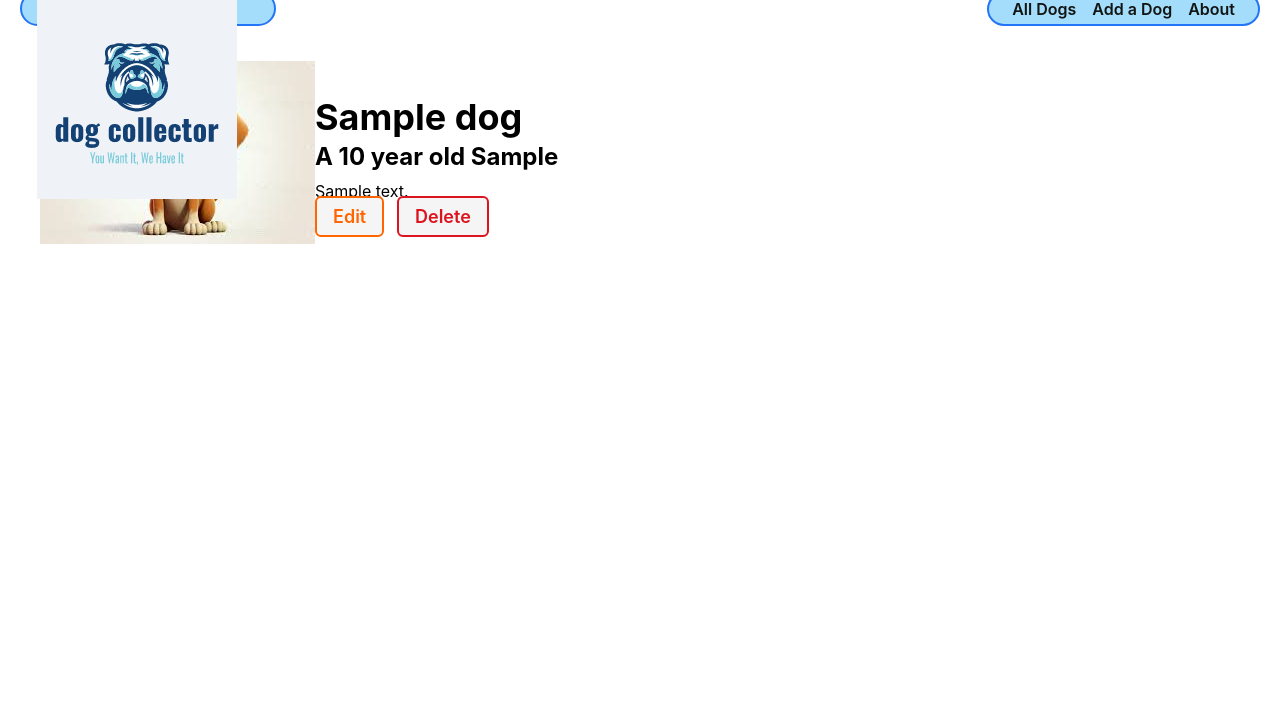
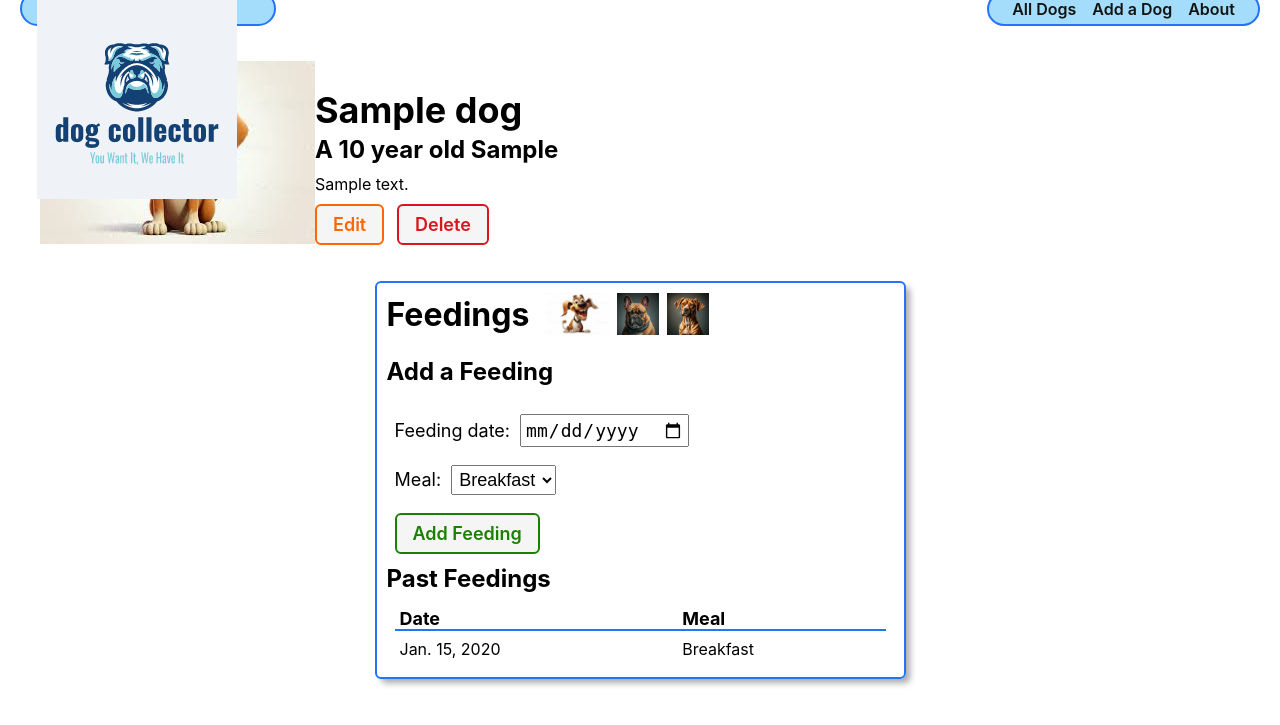
Before and after one commit to RK202024/dogcollector, a Django app: page /dogs/1/ in a window 1280 px wide. Shown: the part 29-754 px from the top of the page. Run offline with Django 5.2, Linux system fonts and the light colour scheme; tables that the repository leaves empty hold one stand-in row (values such as "Sample post").

Commit message:
Dogcollector5

```diff
--- a/main_app/admin.py
+++ b/main_app/admin.py
@@ -1,5 +1,6 @@
 from django.contrib import admin
-from .models import Dog
+from .models import Dog, Feeding
 
 # Register your models here.
 admin.site.register(Dog)
+admin.site.register(Feeding)
--- /dev/null
+++ b/main_app/forms.py
@@ -0,0 +1,16 @@
+from django import forms
+from .models import Feeding
+
+class FeedingForm(forms.ModelForm):
+    class Meta:
+        model = Feeding
+        fields = ['date', 'meal']
+        widgets = {
+          'date': forms.DateInput(
+              format=('%Y-%m-%d'),
+              attrs={
+                  'placeholder': 'Select a date',
+                  'type': 'date'
+              }
+          )
+        }
--- a/main_app/models.py
+++ b/main_app/models.py
@@ -1,5 +1,11 @@
 from django.db import models
 from django.urls import reverse
+
+MEALS = (
+    ('B', 'Breakfast'),
+    ('L', 'Lunch'),
+    ('D', 'Dinner')
+)
 
 # Create your models here.
 class Dog(models.Model):
@@ -13,3 +19,19 @@
 
   def get_absolute_url(self):
     return reverse('dog-detail', kwargs={'dog_id': self.id})
+
+class Feeding(models.Model):
+  date = models.DateField('Feeding date')
+  meal = models.CharField(
+    max_length=1,
+    choices=MEALS,
+    default=MEALS[0][0]
+  )
+
+  dog = models.ForeignKey(Dog, on_delete=models.CASCADE)
+
+  def __str__(self):
+     return f'{self.get_meal_display()} on {self.date}'
+
+  class Meta:
+    ordering = ['-date']
--- a/main_app/templates/dogs/detail.html
+++ b/main_app/templates/dogs/detail.html
@@ -11,14 +11,69 @@
   <div class="dog-details">
     <h1>{{ dog.name }}</h1>
     {% if dog.age > 0 %}
-      <h2>A {{ dog.age }} year old {{ dog.breed }}</h2>
+    <h2>A {{ dog.age }} year old {{ dog.breed }}</h2>
     {% else %}
-      <h2>A {{ dog.breed }} puppy.</h2>
+    <h2>A {{ dog.breed }} puppy.</h2>
     {% endif %}
     <p>{{ dog.description }}</p>
-    <div class="cat-actions">
+
+    <div class="dog-actions">
       <a href={% url 'dog-update' dog.id %} class="btn warn">Edit</a>
       <a href={% url 'dog-delete' dog.id %} class="btn danger">Delete</a>
+    </div>
   </div>
 </section>
+
+  <div class="feedings-toy-container">
+    <section class="feedings">
+      <div class="subsection-title">
+        <h2>Feedings</h2>
+        <img
+          src="{% static 'images/bucktooth.jpg' %}"
+          alt="A bucktooth dog"
+        />
+        <img src="{% static 'images/pouty.png' %}" alt="A pouty dog" />
+        <img
+          src="{% static 'images/dog-cone.png' %}"
+          alt="A dog cone"
+        />
+      </div>
+
+      <h3>Add a Feeding</h3>
+    <form
+      action="{% url 'add-feeding' dog.id %}"
+      method="POST"
+      class="subsection-content"
+      autocomplete="off"
+    >
+      {% csrf_token %} {{ feeding_form.as_p }}
+      <button type="submit" class="btn submit">Add Feeding</button>
+    </form>
+
+    <h3>Past Feedings</h3>
+    {% if dog.feeding_set.count %}
+    <table>
+      <thead>
+        <tr>
+          <th>Date</th>
+          <th>Meal</th>
+        </tr>
+      </thead>
+      <tbody>
+        {% for feeding in dog.feeding_set.all %}
+        <tr>
+          <td>{{feeding.date}}</td>
+          <td>{{feeding.get_meal_display}}</td>
+        </tr>
+        {% endfor %}
+      </tbody>
+    </table>
+    {% else %}
+    <div class="subsection-content">
+      <p>⚠️ {{dog.name}} has not been fed!</p>
+    </div>
+    {% endif %}
+  </section>
+</div>
+
 {% endblock %}
--- a/main_app/urls.py
+++ b/main_app/urls.py
@@ -9,4 +9,5 @@
   path('dogs/<int:dog_id>/', views.dog_detail, name='dog-detail'),
   path('dogs/<int:pk>/update/', views.DogUpdate.as_view(), name='dog-update'),
   path('dogs/<int:pk>/delete/', views.DogDelete.as_view(), name='dog-delete'),
+  path('dogs/<int:dog_id>/add-feeding/', views.add_feeding, name='add-feeding'),
 ]
--- a/main_app/views.py
+++ b/main_app/views.py
@@ -1,6 +1,7 @@
-from django.shortcuts import render
+from django.shortcuts import render, redirect
 from django.views.generic.edit import CreateView, UpdateView, DeleteView
 from .models import Dog
+from .forms import FeedingForm
 
 # Create your views here.
 def home(request):
@@ -15,12 +16,16 @@
 
 def dog_detail(request, dog_id):
   dog = Dog.objects.get(id=dog_id)
-  return render(request, 'dogs/detail.html', {'dog': dog})
+  feeding_form = FeedingForm()
+  return render(request, 'dogs/detail.html', {
+    'dog': dog,
+    'feeding_form': feeding_form
+  })
 
 class DogCreate(CreateView):
   model = Dog
   fields = '__all__'
-  success_url = '/dogs/'
+  # success_url = '/dogs/{id}'
 
 class DogUpdate(UpdateView):
   model = Dog
@@ -29,3 +34,11 @@
 class DogDelete(DeleteView):
   model = Dog
   success_url = '/dogs/'
+
+def add_feeding(request, dog_id):
+  form = FeedingForm(request.POST)
+  if form.is_valid():
+    new_feeding = form.save(commit=False)
+    new_feeding.dog_id = dog_id
+    new_feeding.save()
+  return redirect('dog-detail', dog_id=dog_id)
```
Also changed, not shown: main_app/migrations/0002_feeding.py (added).
